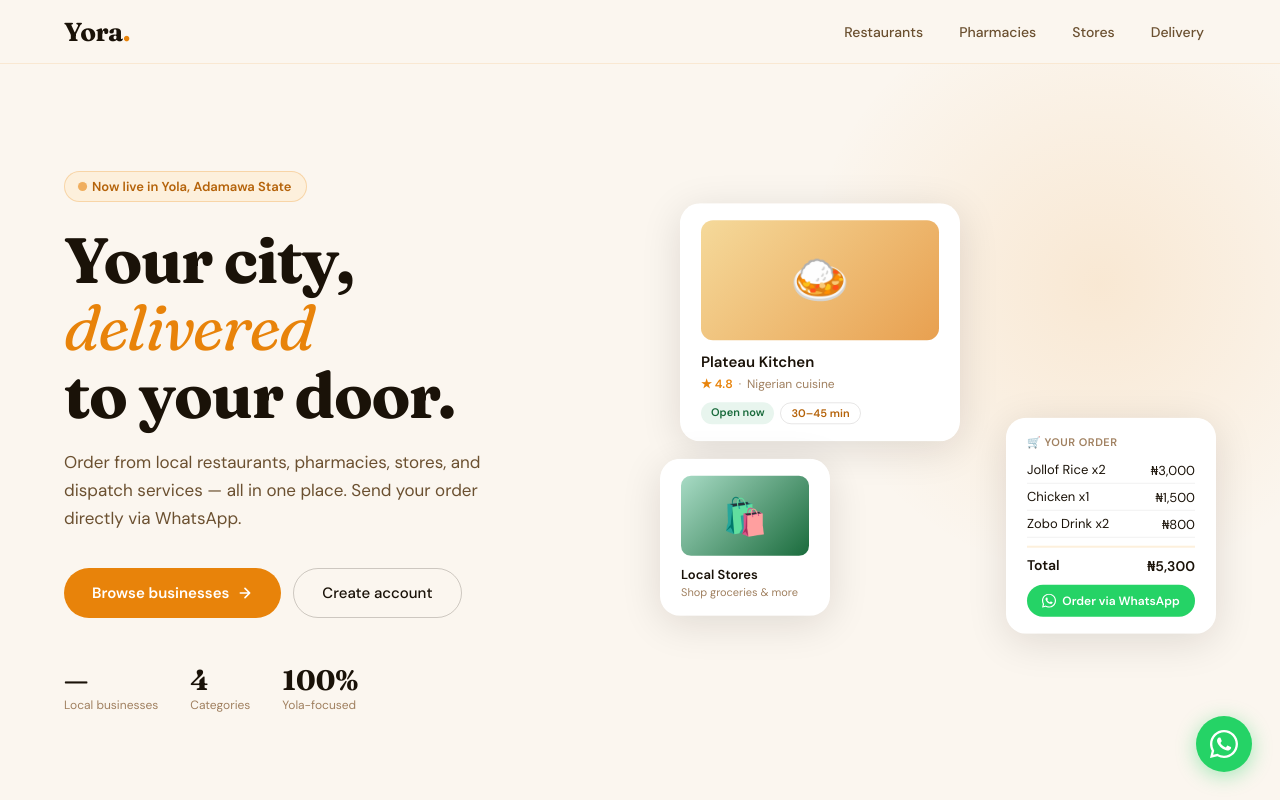
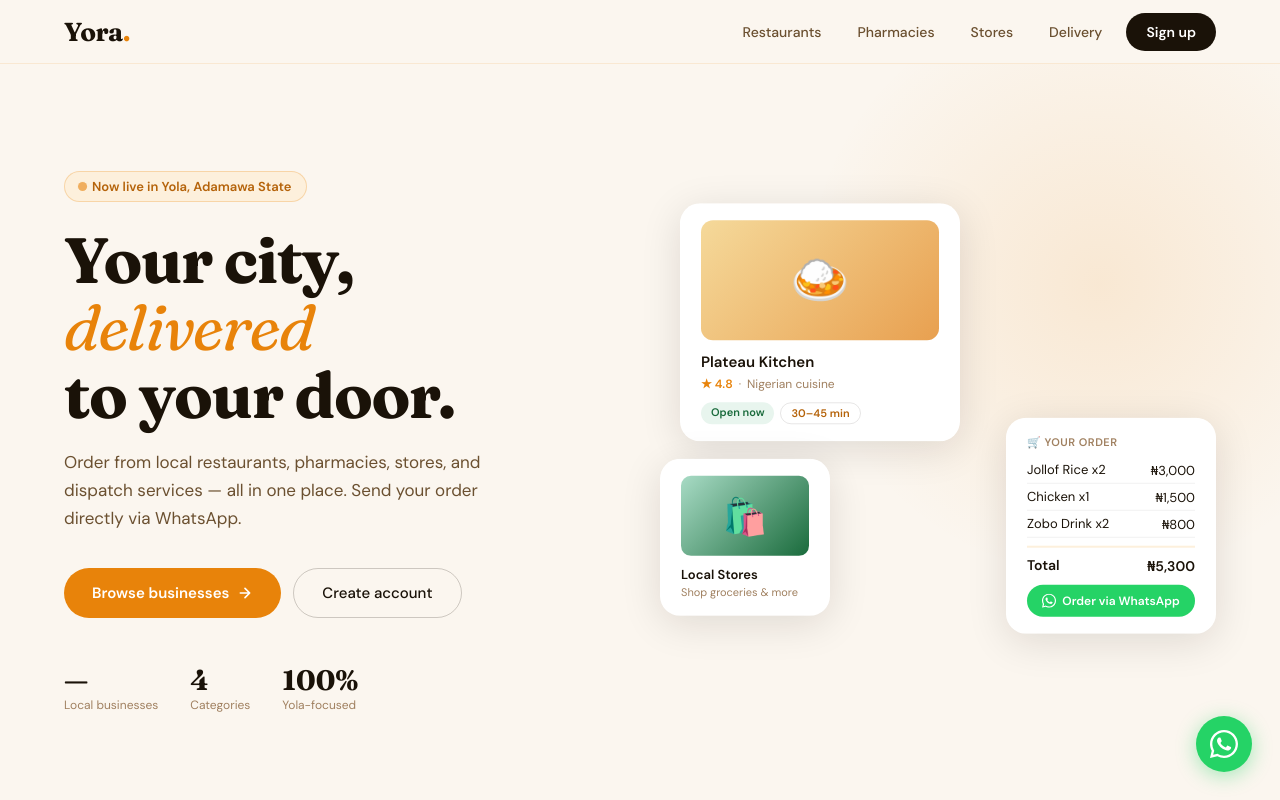
Before and after one commit to MahmudM8/Yora, a website: page index.html in a window 1280 px wide. Shown: the top 800 px of the page. Drawn offline with nearby package versions, Linux system fonts and the light colour scheme; no server answers.

Commit message:
Update index.html

```diff
--- a/index.html
+++ b/index.html
@@ -25,7 +25,6 @@
 <link rel="preconnect" href="https://fonts.gstatic.com" crossorigin>
 <link href="https://fonts.googleapis.com/css2?family=Fraunces:ital,opsz,wght@0,9..144,300;0,9..144,700;1,9..144,400&family=DM+Sans:wght@400;500;600&display=swap" rel="stylesheet">
 <script src="https://cdn.jsdelivr.net/npm/@supabase/supabase-js@2"></script>
-
 <style>
   *, *::before, *::after { box-sizing: border-box; margin: 0; padding: 0; }
   :root {
@@ -332,7 +331,7 @@
     <a href="pharmacies.html" class="nav-link">Pharmacies</a>
     <a href="stores.html" class="nav-link">Stores</a>
     <a href="delivery.html" class="nav-link">Delivery</a>
-
+    <a href="signup.html" class="btn-nav" id="signupBtn">Sign up</a>
   </div>
 </nav>
 
```
